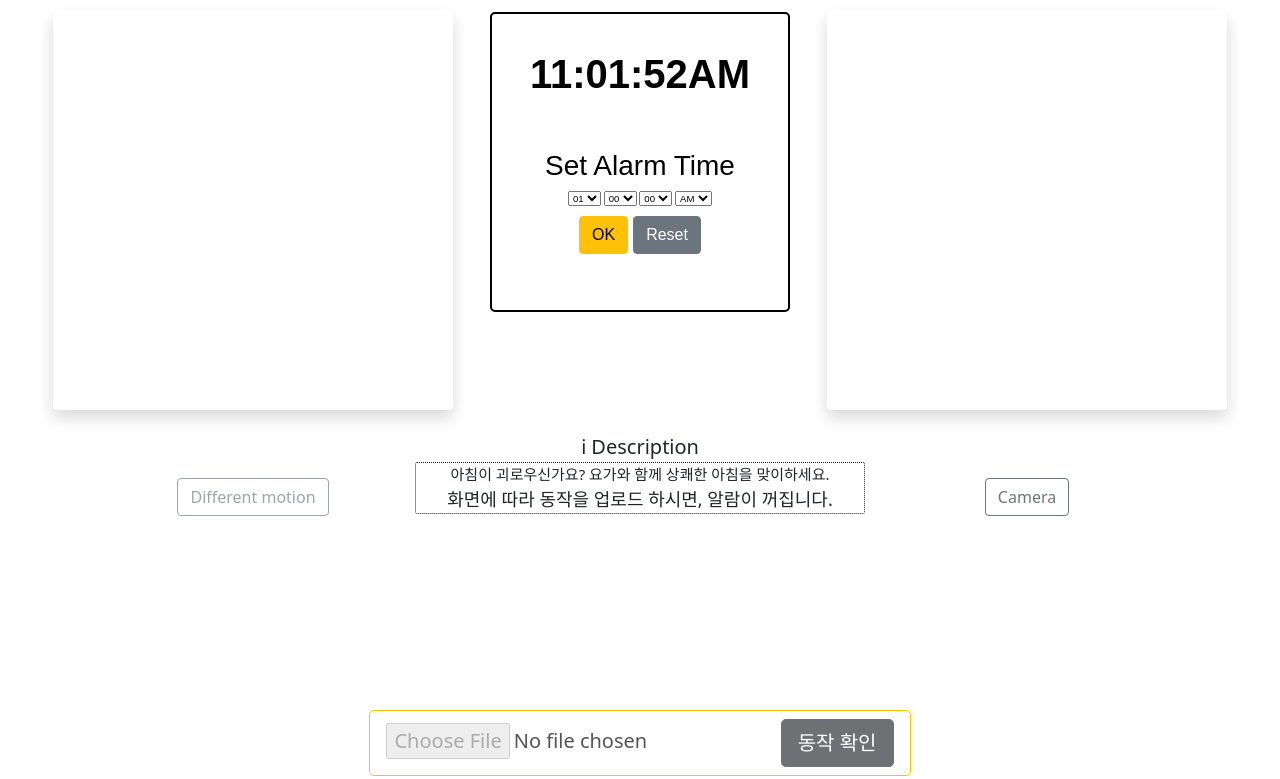
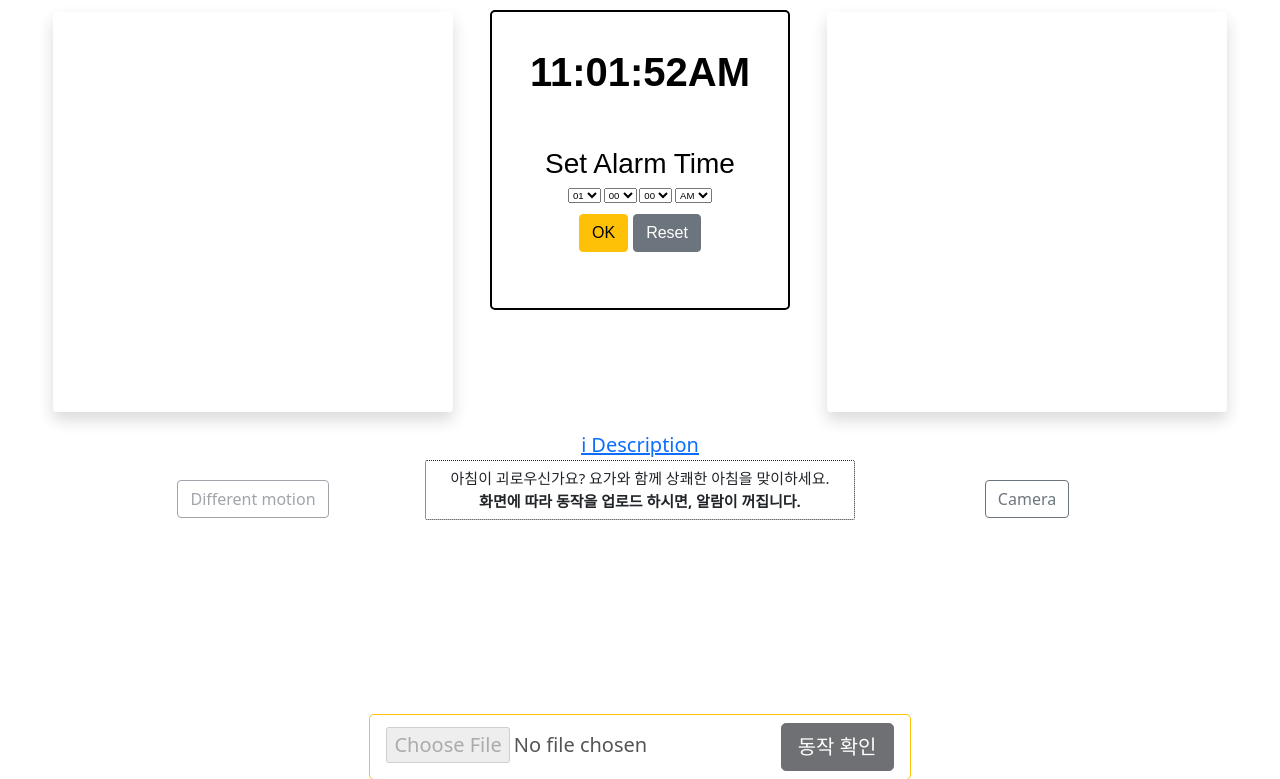
Before and after one commit to hayongwoon/space_project2, a Flask app: template templates/index.html in a window 1280 px wide. Shown: the top 779 px of the page. Run offline with Flask 2, Linux system fonts and the light colour scheme; the template is opened without the code that fills it, so the values that code supplies are empty.

Commit message:
-수정 게더, 노션 링크 새창으로 연결
-추가
디스크립션 링크 노션 연결

```diff
--- a/static/js/main.js
+++ b/static/js/main.js
@@ -83,13 +83,13 @@ function modal(){
     }
 }
 
-
-function toGather() {
-    const gatherlink = 'https://gather.town/app/aFVnoYb9QJ4GqA3d/sparta-nbcamp-ai';
-    window.location.href = gatherlink;
-}
-
-function toCheckAttend() {
-    const checkAttendLink = 'https://online.spartacodingclub.kr/nbcamp/records';
-    window.location.href = checkAttendLink;
-}
+//
+// function toGather() {
+//     const gatherlink = 'https://gather.town/app/aFVnoYb9QJ4GqA3d/sparta-nbcamp-ai';
+//     window.location.href = gatherlink;
+// }
+//
+// function toCheckAttend() {
+//     const checkAttendLink = 'https://online.spartacodingclub.kr/nbcamp/records';
+//     window.location.href = checkAttendLink;
+// }
--- a/static/styles/styles.css
+++ b/static/styles/styles.css
@@ -205,7 +205,9 @@ label {
 }
 
 #description_content{
-  width: 450px;
+  width: 430px;
+  height: 60px;
+  padding-top: 15px;
   border: 1px dotted;
   border-radius: 2px;
   display: flex;
@@ -213,6 +215,7 @@ label {
   justify-content: center;
   align-items: center;
   font-size: 15px;
+  text-align: center;
 
 }
 
--- a/templates/index.html
+++ b/templates/index.html
@@ -104,10 +104,15 @@
                     </div>
                 </div>
             </div>
-            <div id="description_box"> ℹ   Description
+            <div id="description_box">
+                <a href="https://www.notion.so/bf1ff55fd3df48ca99e352bd1e689425?v=e6d96117012e46bd94279e3c562b33f9&p=83ce004ff8614504b0ce09c75c221a03" target="_blank">
+                    ℹ   Description
+                </a>
                 <div id="description_content">
-                    <a> 아침이 괴로우신가요? 요가와 함께 상쾌한 아침을 맞이하세요.</a>
-                    <a id="description_content-second">화면에 따라 동작을 업로드 하시면, 알람이 꺼집니다.</a>
+                    <p>
+                        아침이 괴로우신가요? 요가와 함께 상쾌한 아침을 맞이하세요.<br>
+                        <strong>화면에 따라 동작을 업로드 하시면, 알람이 꺼집니다.</strong>
+                    </p>
                 </div>
             </div>
 
@@ -163,14 +168,14 @@
     </div>
 
     <div id="success-container" class="invisible">
-        <div class="icon-wrapper" onclick="toGather()">
+        <a class="icon-wrapper" href="https://gather.town/app/aFVnoYb9QJ4GqA3d/sparta-nbcamp-ai" target="_blank">
             <img src="static/icon/gathertown.jpg" alt="gather-icon" class="img-circle">
             <p>게더타운</p>
-        </div>
-        <div class="icon-wrapper" onclick="toCheckAttend()">
+        </a>
+        <a class="icon-wrapper" href="https://online.spartacodingclub.kr/nbcamp/records" target="_blank">
             <img src="static/icon/checkattend.png" alt="checkattend-icon" class="img-circle">
             <p>출석체크</p>
-        </div>
+        </a>
         <div class="icon-wrapper" onclick="modal()">
             <img src="static/icon/news.png" alt="news-icon" class="img-circle">
             <p>오늘뉴스</p>
```
